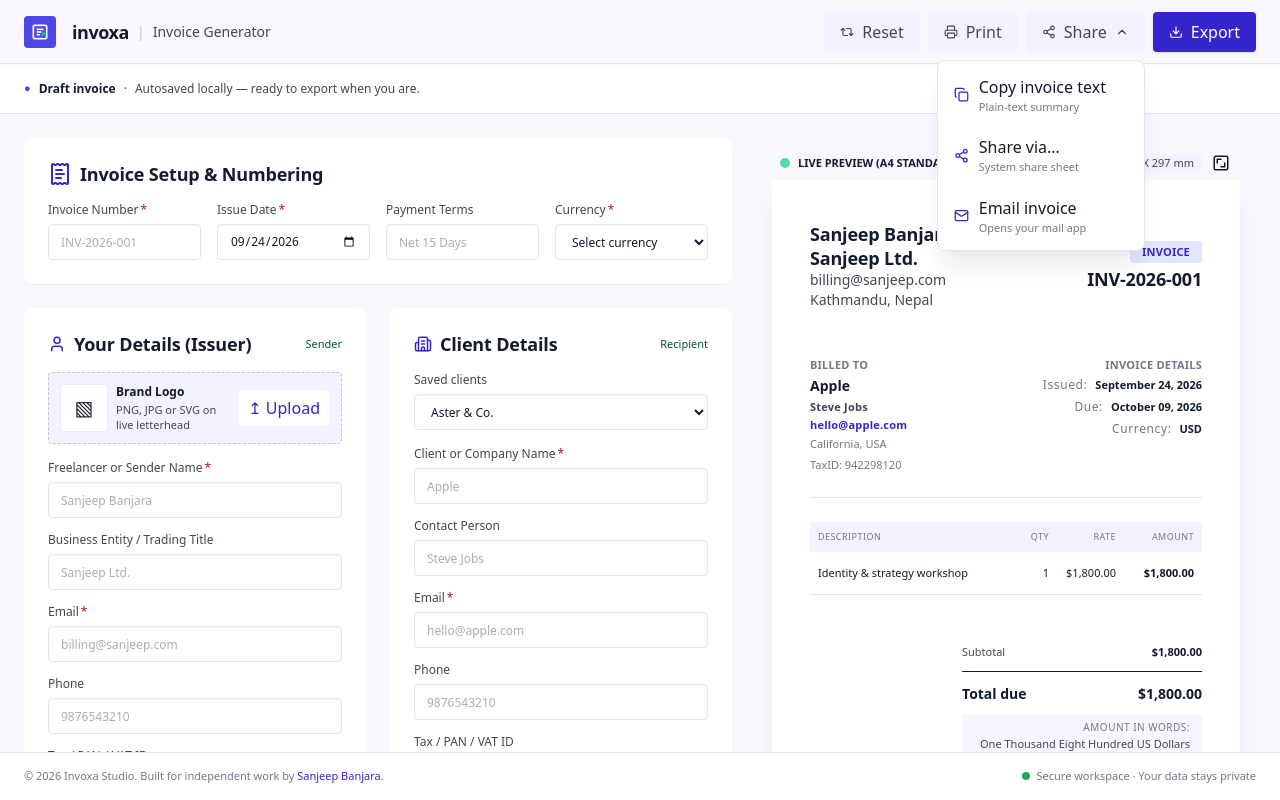
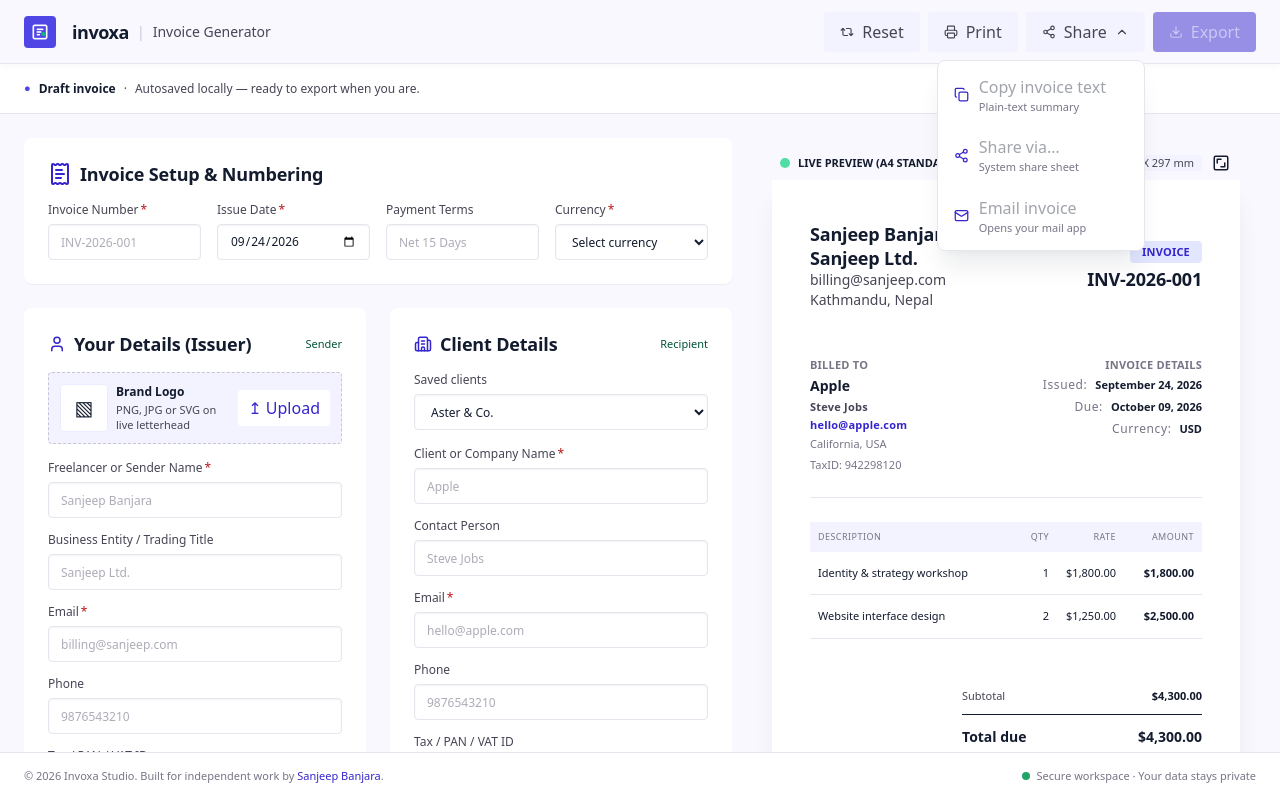
Before and after one commit to sanjeep1/invoice-generator, a Next.js app: page / in a window 1280 px wide. Both pictures are taken after a click on the button "Share". Shown: the top 800 px of the page. Built offline with nearby package versions, Linux system fonts and the light colour scheme.

Commit message:
feat: add invoice validation logic and update header to handle missing fields

```diff
--- a/app/page.tsx
+++ b/app/page.tsx
@@ -8,6 +8,7 @@ import InvoicePreview from "@/components/InvoicePreview";
 import UtilityBar from "@/components/UtilityBar";
 import { downloadInvoicePdf } from "@/lib/export-pdf";
 import { buildShareSubject, buildShareText } from "@/lib/share-invoice";
+import { validateInvoice } from "@/lib/validation";
 import type { BankAccountDetails, DiscountConfig, InvoiceDetails, InvoiceItem, InvoiceMeta, TaxConfig } from "@/types/invoice";
 import { SAMPLE_ITEMS } from "@/lib/sample-invoice";
 
@@ -23,7 +24,7 @@ function todayISO(): string {
 export default function Home() {
     // Editor fields start empty so placeholder hints show; the preview
     // falls back to lib/sample-invoice content until the user types.
-    const [items, setItems] = useState<InvoiceItem[]>([{ ...SAMPLE_ITEMS[0] }]);
+    const [items, setItems] = useState<InvoiceItem[]>([{ id: "1", description: "", quantity: 1, rate: 0 }]);
     const [meta, setMeta] = useState<InvoiceMeta>(() => ({
         invoiceNumber: "",
         issueDate: todayISO(),
@@ -208,12 +209,16 @@ export default function Home() {
             showSample: !hasEdited,
         });
 
+    // Required-field gate for export/share. Recomputed each render; cheap.
+    const missingFields = validateInvoice({ items, meta, details, bankDetails });
+
     return (
         <main className="min-w-250 max-lg:min-w-0 print:min-w-0">
             <Header
                 onReset={resetAll}
                 onPrint={handlePrint}
                 onExportPdf={handleExportPdf}
+                missingFields={missingFields}
                 shareSubject={buildShareSubject({ meta, showSample: !hasEdited })}
                 shareText={buildShareText({
                     items,
--- a/components/Header.tsx
+++ b/components/Header.tsx
@@ -10,12 +10,13 @@ type HeaderProps = {
     onExportPdf?: () => void;
     shareSubject?: string;
     shareText?: string;
+    missingFields?: string[];
 };
 
 const ghostButton =
     "bg-surface-container-low shrink-0 cursor-pointer items-center gap-2 rounded-sm px-4 py-2 text-xs font-medium whitespace-nowrap text-on-surface-variant select-none transition-colors hover:bg-surface-container focus-visible:outline-2 focus-visible:outline-offset-2 focus-visible:outline-primary active:scale-[0.98] hidden md:inline-flex";
 
-const Header = ({ onReset, onPrint, onExportPdf, shareSubject = "Invoice", shareText = "" }: HeaderProps) => {
+const Header = ({ onReset, onPrint, onExportPdf, shareSubject = "Invoice", shareText = "", missingFields = [] }: HeaderProps) => {
     const [shareOpen, setShareOpen] = useState(false);
     const [menuOpen, setMenuOpen] = useState(false);
     const [copied, setCopied] = useState(false);
@@ -187,10 +188,13 @@ const Header = ({ onReset, onPrint, onExportPdf, shareSubject = "Invoice", share
                                 <button
                                     type="button"
                                     role="menuitem"
-                                    onClick={() => {
-                                        void copyText();
-                                    }}
-                                    className="flex w-full items-center gap-2.5 px-4 py-2.5 text-left text-xs font-medium text-on-surface transition-colors hover:bg-surface-container-low focus-visible:outline-2 focus-visible:-outline-offset-2 focus-visible:outline-primary"
+                                    onClick={missingFields.length > 0 ? undefined : () => void copyText()}
+                                    disabled={missingFields.length > 0}
+                                    className={`flex w-full items-center gap-2.5 px-4 py-2.5 text-left text-xs font-medium transition-colors ${
+                                        missingFields.length > 0
+                                            ? "text-on-surface/40 cursor-not-allowed"
+                                            : "text-on-surface hover:bg-surface-container-low focus-visible:outline-2 focus-visible:-outline-offset-2 focus-visible:outline-primary"
+                                    }`}
                                 >
                                     {copied ? (
                                         <Check size={15} aria-hidden="true" className="shrink-0 text-tertiary" />
@@ -207,10 +211,13 @@ const Header = ({ onReset, onPrint, onExportPdf, shareSubject = "Invoice", share
                                 <button
                                     type="button"
                                     role="menuitem"
-                                    onClick={() => {
-                                        void nativeShare();
-                                    }}
-                                    className="flex w-full items-center gap-2.5 px-4 py-2.5 text-left text-xs font-medium text-on-surface transition-colors hover:bg-surface-container-low focus-visible:outline-2 focus-visible:-outline-offset-2 focus-visible:outline-primary"
+                                    onClick={missingFields.length > 0 ? undefined : () => void nativeShare()}
+                                    disabled={missingFields.length > 0}
+                                    className={`flex w-full items-center gap-2.5 px-4 py-2.5 text-left text-xs font-medium transition-colors ${
+                                        missingFields.length > 0
+                                            ? "text-on-surface/40 cursor-not-allowed"
+                                            : "text-on-surface hover:bg-surface-container-low focus-visible:outline-2 focus-visible:-outline-offset-2 focus-visible:outline-primary"
+                                    }`}
                                 >
                                     <Share2Icon size={15} aria-hidden="true" className="shrink-0 text-primary" />
                                     <span>
@@ -223,8 +230,13 @@ const Header = ({ onReset, onPrint, onExportPdf, shareSubject = "Invoice", share
                                 <button
                                     type="button"
                                     role="menuitem"
-                                    onClick={emailShare}
-                                    className="flex w-full items-center gap-2.5 px-4 py-2.5 text-left text-xs font-medium text-on-surface transition-colors hover:bg-surface-container-low focus-visible:outline-2 focus-visible:-outline-offset-2 focus-visible:outline-primary"
+                                    onClick={missingFields.length > 0 ? undefined : () => { emailShare(); }}
+                                    disabled={missingFields.length > 0}
+                                    className={`flex w-full items-center gap-2.5 px-4 py-2.5 text-left text-xs font-medium transition-colors ${
+                                        missingFields.length > 0
+                                            ? "text-on-surface/40 cursor-not-allowed"
+                                            : "text-on-surface hover:bg-surface-container-low focus-visible:outline-2 focus-visible:-outline-offset-2 focus-visible:outline-primary"
+                                    }`}
                                 >
                                     <Mail size={15} aria-hidden="true" className="shrink-0 text-primary" />
                                     <span>
@@ -283,9 +295,16 @@ const Header = ({ onReset, onPrint, onExportPdf, shareSubject = "Invoice", share
                                     type="button"
                                     role="menuitem"
                                     onClick={() => {
+                                        setMenuOpen(false);
+                                        if (missingFields.length > 0) return;
                                         void copyText();
                                     }}
-                                    className="flex w-full items-center gap-2.5 px-4 py-2.5 text-left text-xs font-medium text-on-surface transition-colors hover:bg-surface-container-low focus-visible:outline-2 focus-visible:-outline-offset-2 focus-visible:outline-primary"
+                                    disabled={missingFields.length > 0}
+                                    className={`flex w-full items-center gap-2.5 px-4 py-2.5 text-left text-xs font-medium transition-colors ${
+                                        missingFields.length > 0
+                                            ? "text-on-surface/40 cursor-not-allowed"
+                                            : "text-on-surface hover:bg-surface-container-low focus-visible:outline-2 focus-visible:-outline-offset-2 focus-visible:outline-primary"
+                                    }`}
                                 >
                                     {copied ? (
                                         <Check size={15} aria-hidden="true" className="shrink-0 text-tertiary" />
@@ -299,9 +318,15 @@ const Header = ({ onReset, onPrint, onExportPdf, shareSubject = "Invoice", share
                                     role="menuitem"
                                     onClick={() => {
                                         setMenuOpen(false);
+                                        if (missingFields.length > 0) return;
                                         void nativeShare();
                                     }}
-                                    className="flex w-full items-center gap-2.5 px-4 py-2.5 text-left text-xs font-medium text-on-surface transition-colors hover:bg-surface-container-low focus-visible:outline-2 focus-visible:-outline-offset-2 focus-visible:outline-primary"
+                                    disabled={missingFields.length > 0}
+                                    className={`flex w-full items-center gap-2.5 px-4 py-2.5 text-left text-xs font-medium transition-colors ${
+                                        missingFields.length > 0
+                                            ? "text-on-surface/40 cursor-not-allowed"
+                                            : "text-on-surface hover:bg-surface-container-low focus-visible:outline-2 focus-visible:-outline-offset-2 focus-visible:outline-primary"
+                                    }`}
                                 >
                                     <Share2Icon size={15} aria-hidden="true" className="shrink-0 text-primary" />
                                     Share via…
@@ -311,9 +336,15 @@ const Header = ({ onReset, onPrint, onExportPdf, shareSubject = "Invoice", share
                                     role="menuitem"
                                     onClick={() => {
                                         setMenuOpen(false);
+                                        if (missingFields.length > 0) return;
                                         emailShare();
                                     }}
-                                    className="flex w-full items-center gap-2.5 px-4 py-2.5 text-left text-xs font-medium text-on-surface transition-colors hover:bg-surface-container-low focus-visible:outline-2 focus-visible:-outline-offset-2 focus-visible:outline-primary"
+                                    disabled={missingFields.length > 0}
+                                    className={`flex w-full items-center gap-2.5 px-4 py-2.5 text-left text-xs font-medium transition-colors ${
+                                        missingFields.length > 0
+                                            ? "text-on-surface/40 cursor-not-allowed"
+                                            : "text-on-surface hover:bg-surface-container-low focus-visible:outline-2 focus-visible:-outline-offset-2 focus-visible:outline-primary"
+                                    }`}
                                 >
                                     <Mail size={15} aria-hidden="true" className="shrink-0 text-primary" />
                                     Email invoice
@@ -324,8 +355,13 @@ const Header = ({ onReset, onPrint, onExportPdf, shareSubject = "Invoice", share
 
                     <button
                         type="button"
-                        onClick={onExportPdf}
-                        className="inline-flex shrink-0 cursor-pointer items-center gap-2 rounded-sm bg-primary px-4 py-2 text-xs font-semibold whitespace-nowrap text-on-primary shadow-sm select-none transition-colors hover:bg-primary-container focus-visible:outline-2 focus-visible:outline-offset-2 focus-visible:outline-primary active:scale-[0.98] max-sm:px-3"
+                        onClick={missingFields.length > 0 ? undefined : onExportPdf}
+                        disabled={missingFields.length > 0}
+                        className={`inline-flex shrink-0 items-center gap-2 rounded-sm px-4 py-2 text-xs font-semibold whitespace-nowrap select-none transition-colors active:scale-[0.98] max-sm:px-3 ${
+                            missingFields.length > 0
+                                ? "bg-primary/50 text-on-primary/50 cursor-not-allowed"
+                                : "bg-primary text-on-primary shadow-sm hover:bg-primary-container focus-visible:outline-2 focus-visible:outline-offset-2 focus-visible:outline-primary"
+                        }`}
                     >
                         <Download size={14} aria-hidden="true" className="shrink-0" />
                         Export
--- a/components/InvoicePreview.tsx
+++ b/components/InvoicePreview.tsx
@@ -64,10 +64,15 @@ export default function InvoicePreview({
         taxId: pick(details?.clientTaxId, SAMPLE_DETAILS.clientTaxId),
     };
     const resolvedNotes = pick(notes, SAMPLE_NOTES);
-    // Line items are user-owned once added; before that, preview sample rows.
+    // Line items are user-owned once they have meaningful content
+    // (a description or a rate > 0); the default qty=1 alone doesn't count.
+    const hasRealItems = useMemo(
+        () => items.some((i) => i.description.trim() || i.rate > 0),
+        [items],
+    );
     const displayItems = useMemo(
-        () => (items.length > 0 ? items : showSample ? SAMPLE_ITEMS : []),
-        [items, showSample],
+        () => (hasRealItems ? items : showSample ? SAMPLE_ITEMS : []),
+        [hasRealItems, items, showSample],
     );
 
     // Shared payment-instructions block: only non-empty bank fields print
--- a/components/LineItemsCard.tsx
+++ b/components/LineItemsCard.tsx
@@ -164,7 +164,8 @@ export default function LineItemsCard({ items, onAdd, onUpdate, onRemove, onMove
                         <button
                             type="button"
                             onClick={() => onRemove(item.id)}
-                            className="flex shrink-0 items-center justify-center rounded-sm p-1 text-muted transition-colors hover:bg-error-container hover:text-error"
+                            disabled={items.length <= 1}
+                            className="flex shrink-0 items-center justify-center rounded-sm p-1 text-muted transition-colors hover:bg-error-container hover:text-error disabled:opacity-30 disabled:cursor-not-allowed disabled:hover:bg-transparent disabled:hover:text-muted"
                             aria-label="Remove item"
                         >
                             <Trash size={16} />
--- /dev/null
+++ b/lib/validation.ts
@@ -0,0 +1,47 @@
+import type {
+    BankAccountDetails,
+    InvoiceDetails,
+    InvoiceItem,
+    InvoiceMeta,
+} from "@/types/invoice";
+
+export interface ValidationInput {
+    items: InvoiceItem[];
+    meta: InvoiceMeta;
+    details: InvoiceDetails;
+    bankDetails: BankAccountDetails;
+}
+
+// Mirrors the `required` markers in the editor: invoice setup, sender
+// name/email, client company/email, every line item, and bank routing.
+export function validateInvoice(input: ValidationInput): string[] {
+    const { items, meta, details, bankDetails } = input;
+    const missing: string[] = [];
+
+    if (!meta.invoiceNumber.trim()) missing.push("Invoice Number");
+    if (!meta.issueDate.trim()) missing.push("Issue Date");
+    if (!meta.currency.trim()) missing.push("Currency");
+
+    if (!details.senderName.trim()) missing.push("Sender Name");
+    if (!details.senderEmail.trim()) missing.push("Sender Email");
+
+    if (!details.clientCompany.trim()) missing.push("Client / Company Name");
+    if (!details.clientEmail.trim()) missing.push("Client Email");
+
+    if (items.length === 0) {
+        missing.push("At least one line item");
+    } else {
+        items.forEach((item, index) => {
+            const tag = items.length > 1 ? `Item ${index + 1}` : "Line item";
+            if (!item.description.trim()) missing.push(`${tag} description`);
+            if (!(item.quantity > 0)) missing.push(`${tag} quantity`);
+            if (!(item.rate > 0)) missing.push(`${tag} rate`);
+        });
+    }
+
+    if (!bankDetails.accountHolder.trim()) missing.push("Account Holder Name");
+    if (!bankDetails.bankAndBranch.trim()) missing.push("Bank and Branch");
+    if (!bankDetails.accountNumber.trim()) missing.push("Account Number");
+
+    return missing;
+}
```
